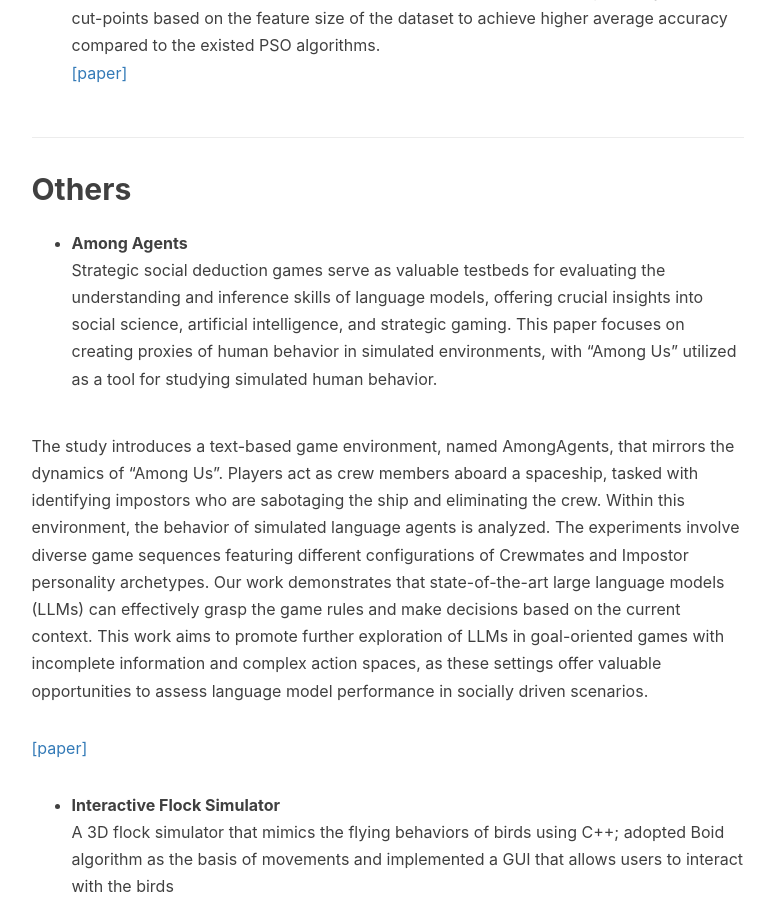
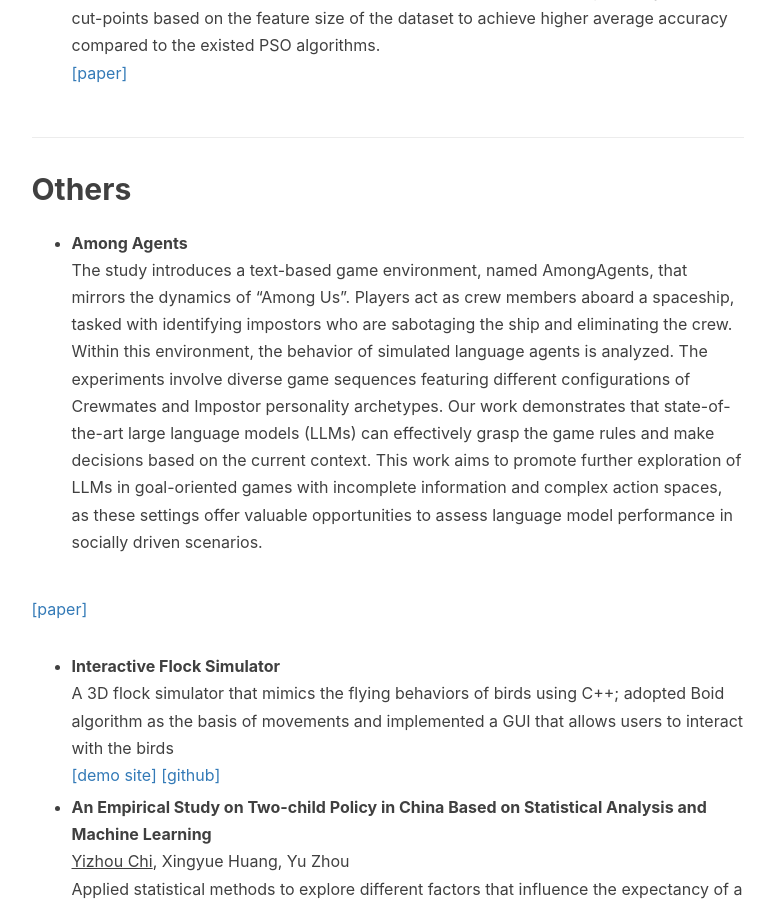
Before and after one commit to cyzus/cyzus.github.io, a Jekyll site: the page built from index.html, in a window 1280 px wide and 900 px high, scrolled down 1819 px. Shown: the whole window, without its empty margins (136-910 px from the left). Built offline with Jekyll 4.4.1, drawn with Linux system fonts in a browser that asks for light colours; nearby versions of some CDN libraries; comment, search, counter and statistics services are not loaded.

Commit message:
Update en.md

```diff
--- a/_includes/about/en.md
+++ b/_includes/about/en.md
@@ -32,8 +32,6 @@
 ## Others
 
 - **Among Agents** \
-Strategic social deduction games serve as valuable testbeds for evaluating the understanding and inference skills of language models, offering crucial insights into social science, artificial intelligence, and strategic gaming. This paper focuses on creating proxies of human behavior in simulated environments, with "Among Us" utilized as a tool for studying simulated human behavior.
-
 The study introduces a text-based game environment, named AmongAgents, that mirrors the dynamics of "Among Us". Players act as crew members aboard a spaceship, tasked with identifying impostors who are sabotaging the ship and eliminating the crew. Within this environment, the behavior of simulated language agents is analyzed. The experiments involve diverse game sequences featuring different configurations of Crewmates and Impostor personality archetypes. Our work demonstrates that state-of-the-art large language models (LLMs) can effectively grasp the game rules and make decisions based on the current context. This work aims to promote further exploration of LLMs in goal-oriented games with incomplete information and complex action spaces, as these settings offer valuable opportunities to assess language model performance in socially driven scenarios.
 
 [[paper]](https://openreview.net/pdf?id=F4nIkAISjn)
```
